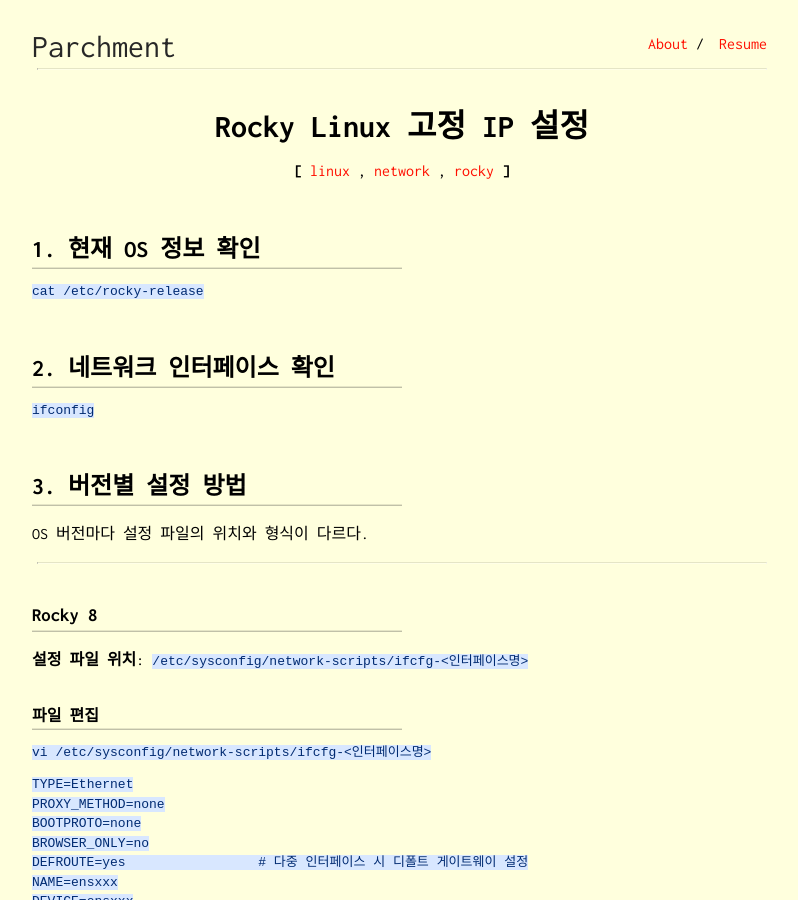
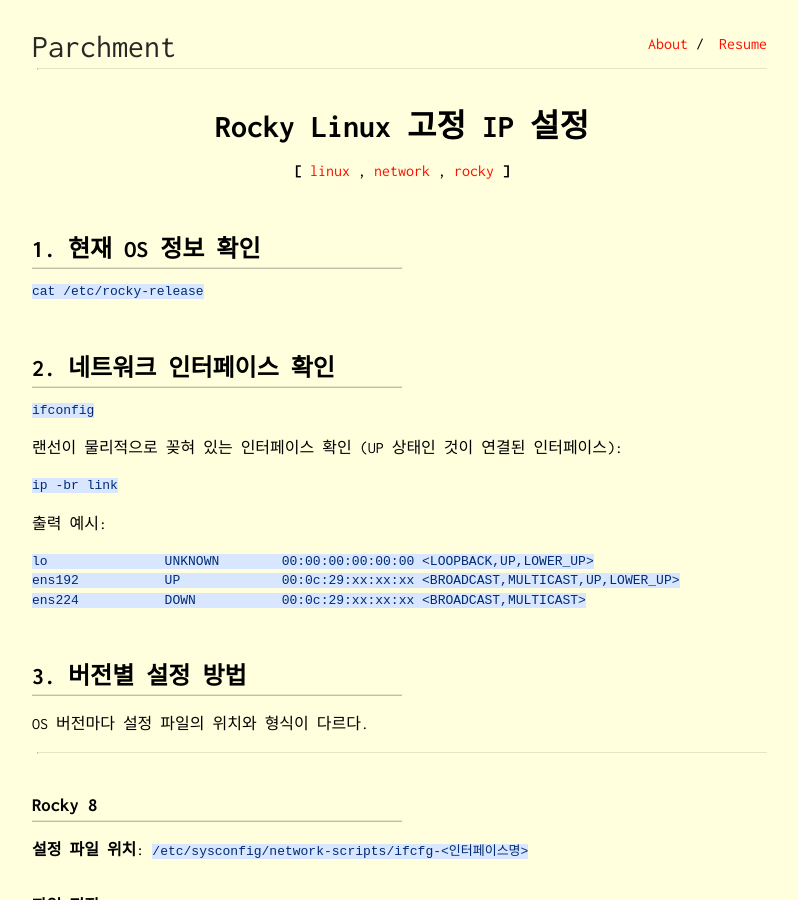
Before and after one commit to skaigroove/skaigroove.github.io, a Jekyll site: the page built from _posts/2026-08-10-rocky-linux-static-ip.md, in a window 1280 px wide and 900 px high. Shown: the whole window, without its empty margins (238-1036 px from the left). Built offline with Jekyll 4.4.1, drawn with Linux system fonts in a browser that asks for light colours.

Commit message:
update: add ip -br link command for checking physical interface state
Co-Authored-By: Claude Sonnet 4.6 <noreply@anthropic.com>

````diff
--- a/_posts/2026-08-10-rocky-linux-static-ip.md
+++ b/_posts/2026-08-10-rocky-linux-static-ip.md
@@ -15,6 +15,19 @@ cat /etc/rocky-release
 
 ```bash
 ifconfig
+```
+
+랜선이 물리적으로 꽂혀 있는 인터페이스 확인 (UP 상태인 것이 연결된 인터페이스):
+
+```bash
+ip -br link
+```
+
+출력 예시:
+```
+lo               UNKNOWN        00:00:00:00:00:00 <LOOPBACK,UP,LOWER_UP>
+ens192           UP             00:0c:29:xx:xx:xx <BROADCAST,MULTICAST,UP,LOWER_UP>
+ens224           DOWN           00:0c:29:xx:xx:xx <BROADCAST,MULTICAST>
 ```
 
 ## 3. 버전별 설정 방법
````
